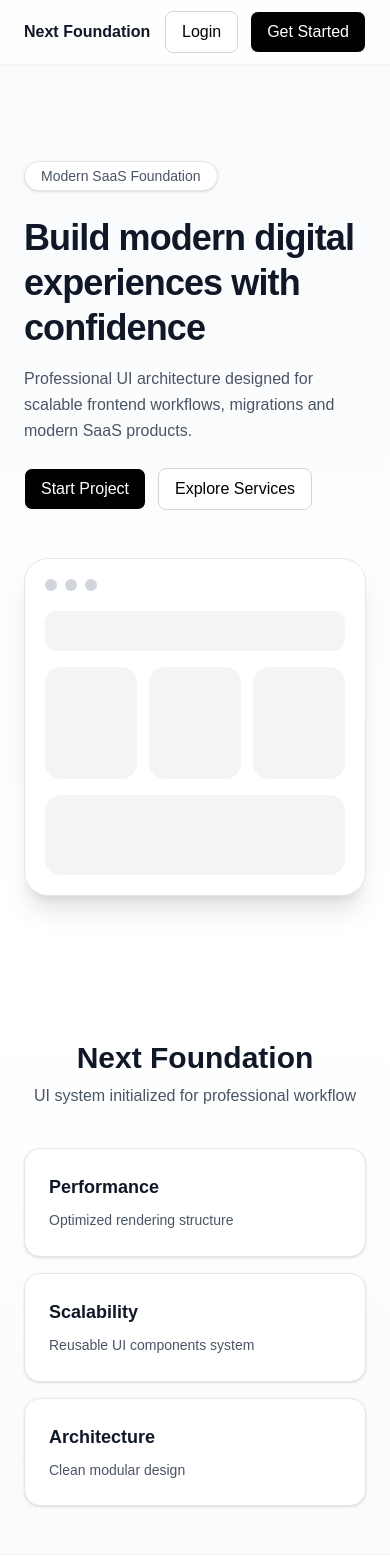
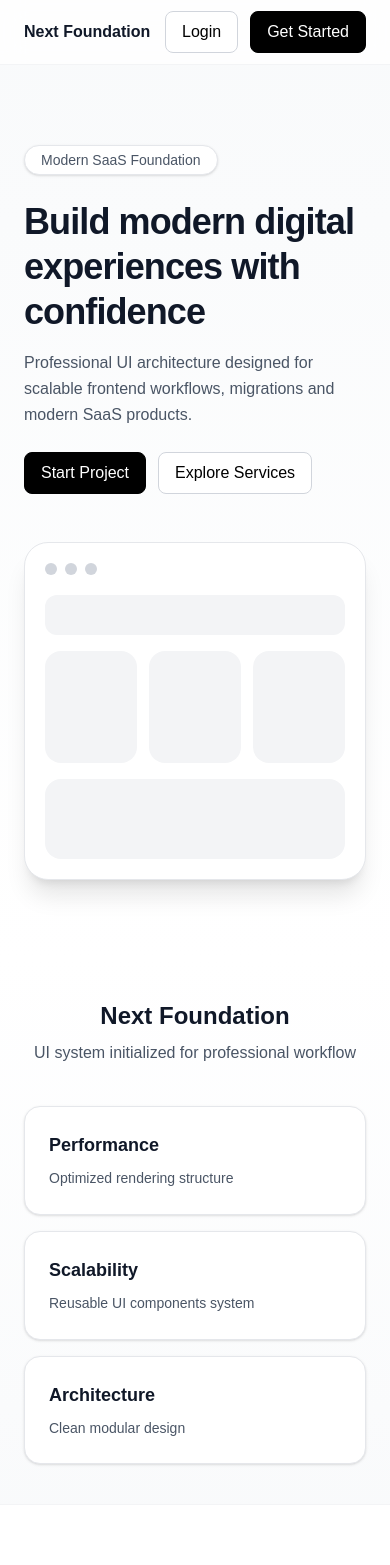
Before and after one commit to laclipi/next-foundation, a Next.js app: page / in a window 390 px wide. Shown: the top 1565 px of the page. Built offline with nearby package versions, Linux system fonts and the light colour scheme.

Commit message:
feat(ui): finalize design system + polish visual consistency

```diff
--- a/components/ui/Button.tsx
+++ b/components/ui/Button.tsx
@@ -4,13 +4,19 @@ type ButtonProps = ButtonHTMLAttributes<HTMLButtonElement> & {
   variant?: "primary" | "secondary"
 }
 
-export function Button({ variant = "primary", className = "", ...props }: ButtonProps) {
+export function Button({
+  variant = "primary",
+  className = "",
+  ...props
+}: ButtonProps) {
   const baseStyles =
-    "px-4 py-2 rounded-lg font-medium transition border"
+    "px-4 py-2 rounded-lg font-medium transition-all duration-200 border focus:outline-none focus-visible:ring-2 focus-visible:ring-gray-400 cursor-pointer"
 
   const variants = {
-    primary: "bg-black text-white hover:bg-gray-800",
-    secondary: "bg-white text-black border-gray-300 hover:bg-gray-100",
+    primary:
+      "bg-black text-white border-black hover:bg-gray-800 active:scale-[0.98]",
+    secondary:
+      "bg-white text-black border-gray-300 hover:bg-gray-100 active:scale-[0.98]",
   }
 
   return (
--- a/components/ui/Card.tsx
+++ b/components/ui/Card.tsx
@@ -17,11 +17,14 @@ export function Card({
   return (
     <div
       className={`
-        rounded-2xl border p-6 transition-all duration-300
+        rounded-2xl border p-6
+        transition-all duration-300
+        cursor-default
+
         ${
           variant === "elevated"
-            ? "bg-white shadow-lg border-gray-200 hover:shadow-xl"
-            : "bg-white shadow-sm border-gray-200 hover:shadow-md"
+            ? "bg-white shadow-lg border-gray-200 hover:shadow-xl hover:-translate-y-1"
+            : "bg-white shadow-sm border-gray-200 hover:shadow-md hover:-translate-y-1"
         }
       `}
     >
--- a/styles/design-tokens.ts
+++ b/styles/design-tokens.ts
@@ -4,17 +4,25 @@
 // En proyectos SaaS reales esto evita caos de estilos.
 
 export const spacing = {
-  section: "py-16 lg:py-20",
-  sectionCompact: "py-12 lg:py-16",
-  hero: "py-24 lg:py-28",
+  hero: "py-20 lg:py-24",
+  section: "py-14 lg:py-18",
+  sectionCompact: "py-10 lg:py-14",
 }
+
+// Typography system
+// ------------------
+// Definimos jerarquía clara y reutilizable
 
 export const text = {
   h1: "text-4xl lg:text-6xl font-bold tracking-tight text-gray-900",
-  h2: "text-3xl font-semibold text-gray-900",
-  body: "text-base lg:text-lg text-gray-600",
-  small: "text-sm text-gray-600",
+  h2: "text-2xl lg:text-3xl font-semibold text-gray-900",
+  body: "text-base lg:text-lg text-gray-600 leading-relaxed",
+  small: "text-sm text-gray-600 leading-relaxed",
 }
+
+// Layout system
+// -------------
+// Evitamos inconsistencias en ancho de contenido
 
 export const container = {
   base: "max-w-6xl mx-auto px-4",
```
